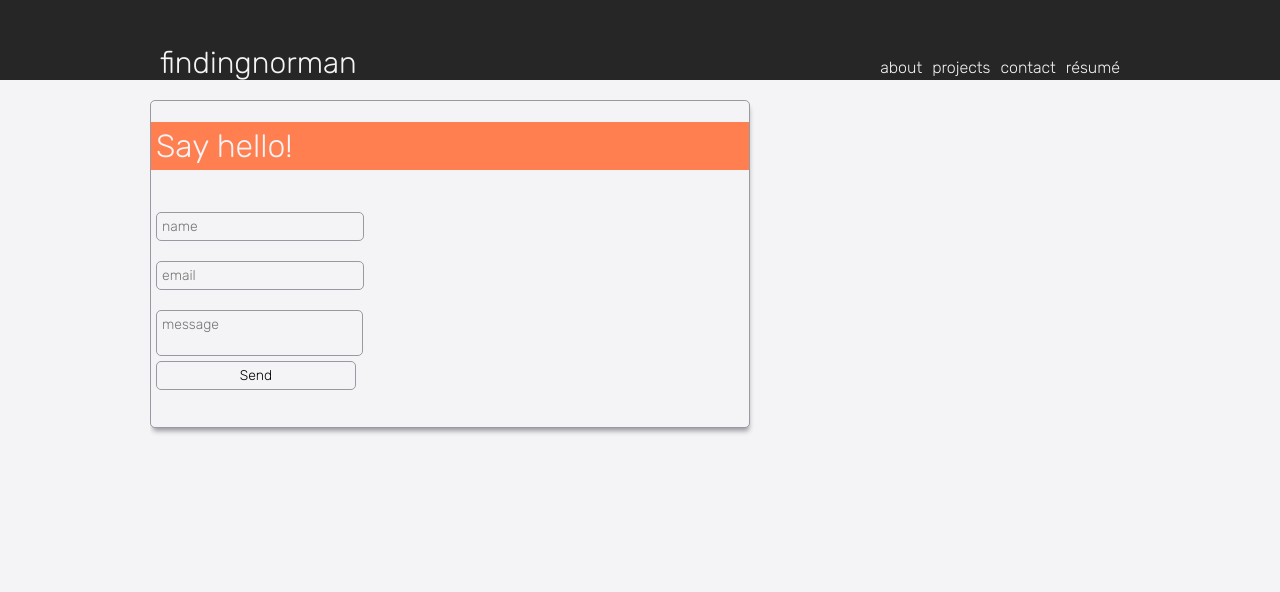
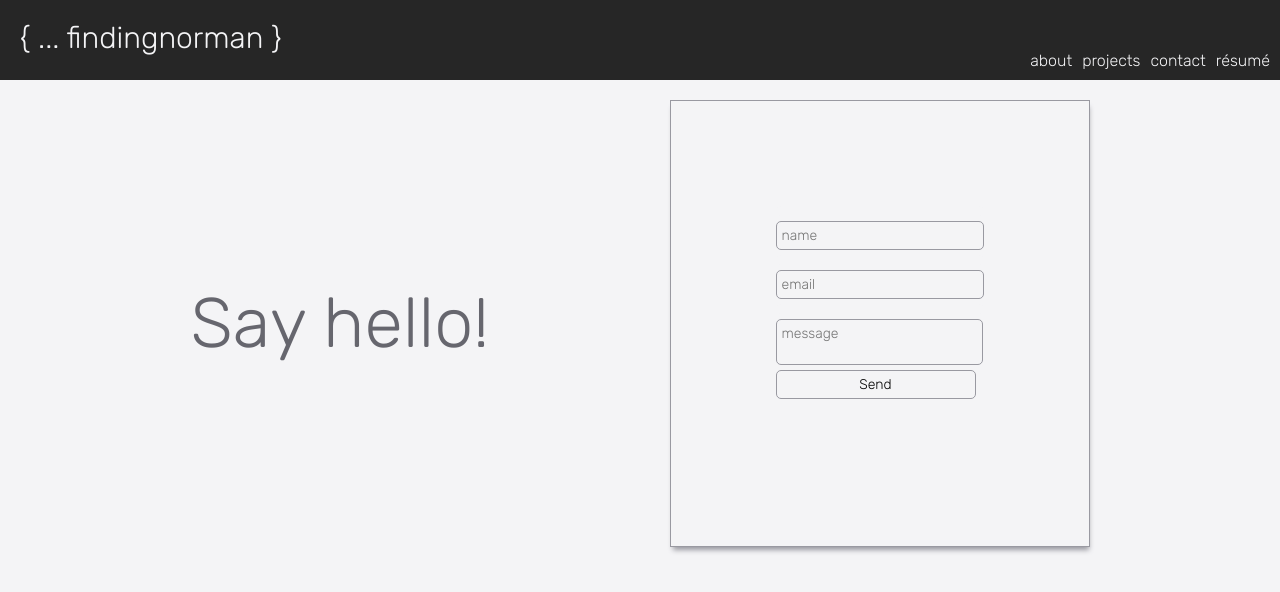
Before and after one commit to foosasugaome/findingnorman, a React (Create React App) app: page /contact in a window 1280 px wide. Shown: the top 592 px of the page. Built offline with nearby package versions, Linux system fonts and the light colour scheme.

Commit message:
adjusted contact

```diff
--- a/src/App.css
+++ b/src/App.css
@@ -35,24 +35,27 @@
 }
 header {
   display: flex;
-  flex-direction: column;
+  flex-direction: row;
   align-items: center;
+  align-content: center;
   position: fixed;
   top: 0;
   height: 80px;
   background-color: var(--dgranite);
   width: 100vw;
   min-width: 400px;
+  padding: 0 0 10px 0;
 }
 main {
   position: fixed;
   top: 90px;
   left: 50%;
   transform: translate(-50%, 0);
-  margin: 10px 10px 20px 10px;
+  /* margin: 10px 10px 20px 10px; */
+  margin:0;
   background-color: var(--cultured);
   width: 100vw;
-  max-width: 1000px;
+  /* max-width: 1000px; */
   min-width: 400px;
   height: 100vh;
   overflow: hidden;
@@ -103,6 +106,7 @@
   flex-direction: row;
   width: 96%;
   gap:20px;
+  padding-left:10px;
 }
 .flex-container-project::-webkit-scrollbar {
   display: none;
@@ -133,7 +137,7 @@
   margin-bottom: 200px;
 }
 .flex-container-icons img {
-  width: 5vw;
+  width: 3vw;
 }
 .flex-container-header {
   display: flex;
@@ -160,9 +164,11 @@
   flex-grow: 1;
   justify-content: flex-end;
   gap: 10px;
-  align-items: baseline;
+  height: 100%;
+  align-items: flex-end;
   color: var(--granite);
   background-color: var(--dgranite);
+  padding: 0 10px 0 0;
 }
 .menu-items a {
   text-decoration: none;
@@ -171,6 +177,7 @@
 }
 .menu-items a:hover, a:focus {
   text-shadow: 0 0 10px var(--cultured);
+  border-bottom: .9 solid var(--cultured);
 }
 .menu-items a:visited:active {
   background-color: var(--dgranite);
@@ -179,16 +186,10 @@
   text-shadow: 0 0 10px var(--cultured);
 }
 .logo {
-  width: 80px;
-  height: 80px;
-  /* color: var(--platinum);
-  background-color: var(--manatee);
-  border-radius: 40px;   */
+  height: 100%;
   color: var(--cultured);
-  /* background-color: var(--manatee); */
-  /* border-radius: 40px;   */
   font-size: 30px;
-  padding-top: 45px;
+  padding: 20px 0 0 0;
   margin: 0px 10px 0px 20px;
   overflow: hidden;
   border: 0;
@@ -196,7 +197,7 @@
   background-color: var(--dgranite);
 }
 .logo::before{
-  content: "findingnorman";
+  content: "{ ... findingnorman }";
   white-space: pre-wrap;
 }
 .aboutme {
@@ -254,6 +255,10 @@
 .center {
   text-align: center;
 }
+.center-middle {
+  text-align: center;
+  vertical-align: middle;
+}
 .name {
   font-weight: var(--bold);
 }
@@ -285,8 +290,14 @@
   position: relative;
   z-index: 0;
   width: 60%;
+  padding-left: 10px;
 }
-
+.hello{
+  font-size: 35px;
+  font-weight: bold;
+  display: flex;
+  align-items: center;
+}
 pre code {
   background-color: #eee;
   border: 1px solid #999;
@@ -299,7 +310,7 @@
   bottom: 0px;
   right: 0px;
   width: 50%;
-  max-width: 600px;
+  max-width: 512px;
   opacity: 1;
   background-color: rgba(255, 255, 255, 0);
   margin-left: 5px;
@@ -308,30 +319,28 @@
   width: 100%;
   background: transparent;
 }
-
+.forms{
+  display: flex;
+  flex-direction: row;
+  justify-content: space-evenly;
+  align-content: center;
+  align-items: stretch;
+  vertical-align: middle;
+  width: 100vw;
+  padding: 10px;
+}
 .form-container {
   border: 0.05rem solid var(--manatee);
-  /* padding: 20px;
-  padding-top: 0px; */
+  padding: 100px;
   box-shadow: 1px 5px 5px -2px var(--manatee);
-  width: 96%;
-  min-width: 250px;
+  width:fit-content;
+  /* min-width: 250px;   */
   max-width: 600px;
   display: flex;
-  justify-content: flex-start;
-  align-items: flex-start;
-  align-content: flex-start;
-  vertical-align: top;
+  justify-content:space-evenly;
+  align-items:baseline;
   flex-direction: column;
-  border-radius: 5px;
-  margin-right: 5px;
-  gap: 0;
-}
-.form-container h1 {
-  padding: 5px;
-  background-color: var(--coral);
-  width: 100%;
-  color: var(--cultured);
+  gap: 10px;
 }
 input, textarea, label, button {
   border: 0.05rem solid var(--manatee);
@@ -352,26 +361,14 @@
 input:focus {
   border: 0.05rem solid var(--granite);
 }
-@media screen and (max-width: 992px) {
-  .logo {
-    height: 60px;
-    width: 60px;
-    font-size: 40px;
-    border-radius: 30px;
-    font-weight: var(--bold);
-    color: var(--dgranite);
-    margin-top: 10px;
-    padding-top: 25px;
-    background-color: var(--platinum);
-  }
-  .logo::before{
-    content: "fn";
-  }
+@media screen and (max-width: 1024px) {
   .home {
-    width: 100%;
+    width: 65%;
   }
   .flex-container-icons {
-    width: 100%;
+    justify-content:space-evenly;
+    align-items: stretch;
+    width: 60%;
     padding: 0 30px;
   }
   .aboutme {
@@ -392,6 +389,20 @@
 }
 
 @media screen and (max-width: 768px) {
+  .logo {
+    height: 60px;
+    width: 60px;
+    font-size: 40px;
+    border-radius: 30px;
+    font-weight: var(--bold);
+    color: var(--dgranite);
+    margin-top: 10px;
+    padding-top: 25px;
+    background-color: var(--platinum);
+  }
+  .logo::before{
+    content: "fn";
+  }
   .menu-items {
     font-size: 14px;
     font-weight: var(--regular);
@@ -431,10 +442,11 @@
     word-wrap: normal;
   }
   .bigpicture {
-    width: 60vw;
+    width: 50vw;
+    min-width: 384px;
   }
 }
-@media screen and (max-width: 360px) {
+@media screen and (max-width: 480px) {
   /* .menu-items {
     visibility: hidden;}       */
   .home {
@@ -449,5 +461,14 @@
   }
   .bigpicture {
     width: 70vw;
+    min-width: 350px;
+  }
+  .flex-container-icons img {
+    width: 5vw;
+  }
+  .forms{
+    flex-direction: column;
+    align-content: center;
+    align-items: center;
   }
 }
--- a/src/components/layouts/Header.jsx
+++ b/src/components/layouts/Header.jsx
@@ -1,6 +1,7 @@
 import { Link } from 'react-router-dom'
 import { motion } from 'framer-motion'
 export default function Header () {
+
   return (
     <>
       <motion.header
@@ -8,7 +9,7 @@
         animate={{ opacity: 1, y: 0 }}
         transition={{ delay: 0.2, duration: 0.8 }}
       >
-        <div className='flex-container-header'>
+        {/* <div className='flex-container-header'> */}
           <div className='logo'></div>
           <div className='menu-items'>
             <Link to='/'>about</Link>
@@ -19,7 +20,7 @@
             <a href='Norman_Teodoro.pdf' target='_blank' rel='noreferrer' >résumé</a>
             {/* <Link to='/resume'>résumé</Link> */}
           </div>
-        </div>
+        {/* </div> */}
         {/* <div className="max-width"></div> */}
       </motion.header>
     </>
--- a/src/components/pages/Contact.jsx
+++ b/src/components/pages/Contact.jsx
@@ -29,10 +29,13 @@
   }
   return (
     <>
-      <motion.div className='form-container' initial={{ opacity: 0 }}
+      <motion.div className='forms' initial={{ opacity: 0 }}
         animate={{ opacity: 1 }}
         transition={{ type: 'spring', delay: 0, duration: 1 }}>
-        <h1>Say hello!</h1>
+        <div className='hello'>
+        <h1><strong>Say hello!</strong></h1>
+        </div>
+      <div className='form-container'>
       <form onSubmit={submitForm}>
         <label htmlFor='name'></label>
         <input
@@ -64,6 +67,7 @@
       <p>
         {JSON.stringify(serverMessage) ? serverMessage.msg : null}
       </p>
+      </div>
       </motion.div>
     </>
   )
--- a/src/components/pages/Projects.jsx
+++ b/src/components/pages/Projects.jsx
@@ -74,6 +74,8 @@
 
         <div className="card-project">
         <h2>Projects</h2>
+        <p><small>Almost all my projects are in Github. You can view them below.</small></p>
+        <br />
         <ul>
           {listRepos}
         </ul>
```
